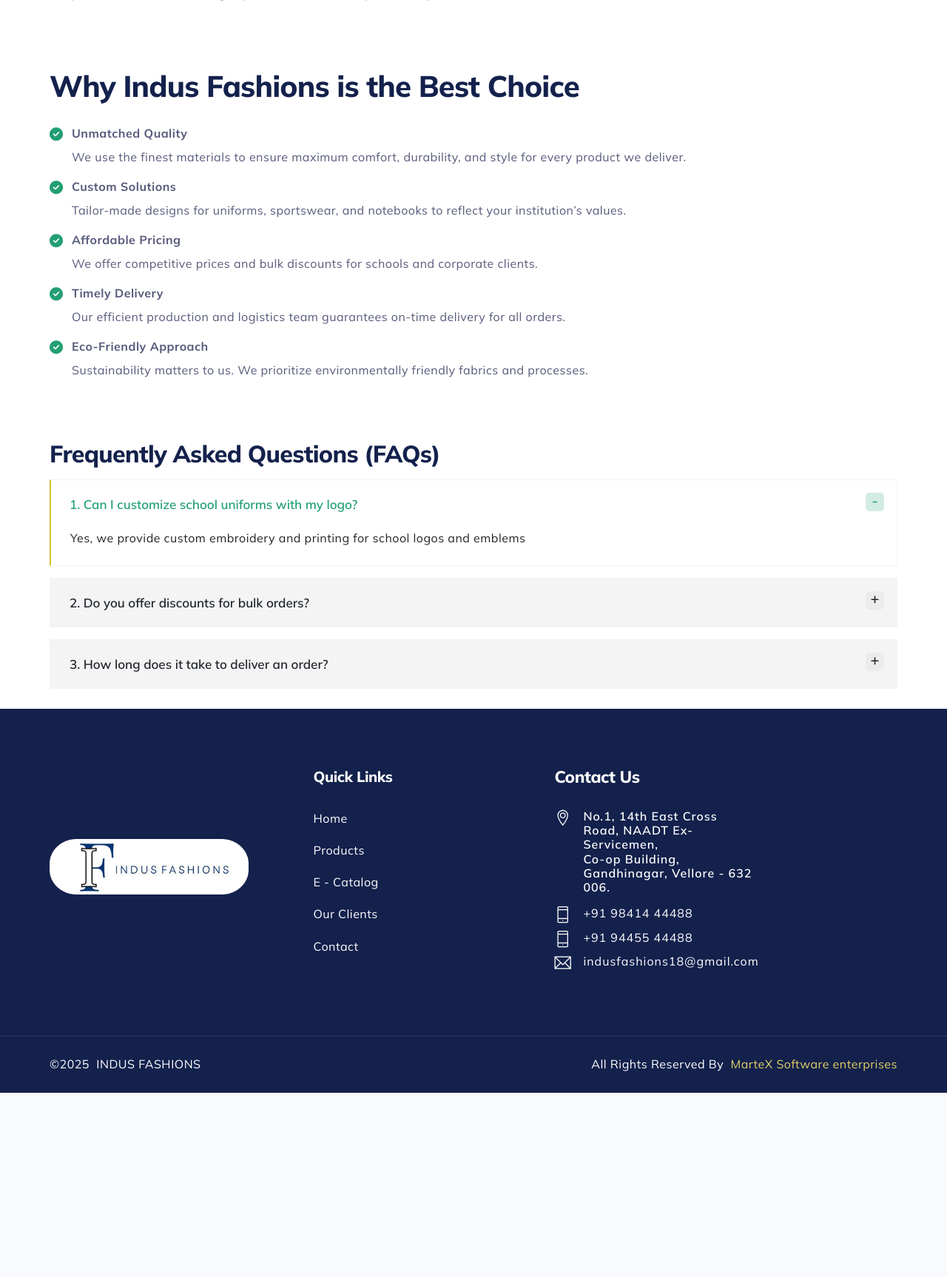
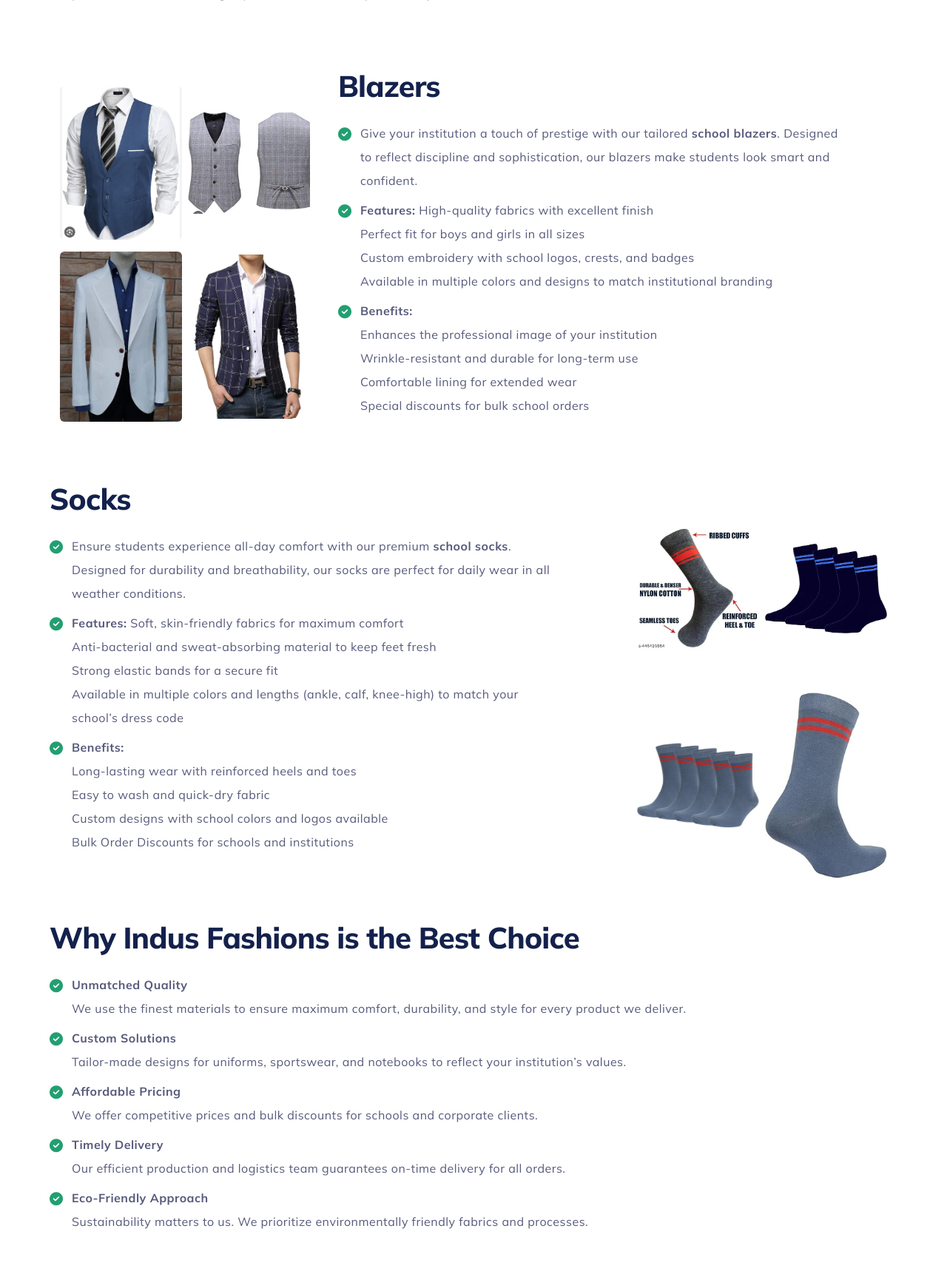
Before and after one commit to madhumitha0511/indus, a Flask app: page /product in a window 1280 px wide. Shown: the part 2864-4590 px from the top of the page at 74% size. Before the commit the page ends 4341 px from the top, so only its background shows below. Run offline with Flask 3, Linux system fonts and the light colour scheme; some libraries are stand-ins or nearby versions.

Commit message:
update product section

```diff
--- a/templates/product.html
+++ b/templates/product.html
@@ -204,6 +204,101 @@
             </div>
         </section>
         <br>
+        <!-- BLAZERS SECTION (Image Left) -->
+<section class="position-relative" style="padding: 20px 0 0 0;">
+    <div class="container position-relative z-index-1">
+        <div class="row justify-content-center">
+            <div class="col-lg-4 mt-1-9 wow fadeIn" data-wow-delay="200ms">
+                <div class="text-center position-relative d-flex justify-content-center align-items-center flex-wrap gap-2">
+                    <img src="/static/img/about-sr/blazer1.jpg" alt="school blazer 1" class="img-fluid w-45 rounded">
+                    <img src="/static/img/about-sr/blazer2.jpg" alt="school blazer 2" class="img-fluid w-45 rounded">
+                    <img src="/static/img/about-sr/blazer3.jpg" alt="school blazer 3" class="img-fluid w-45 rounded mt-2">
+                    <img src="/static/img/about-sr/blazer4.jpg" alt="school blazer 4" class="img-fluid w-45 rounded mt-2">
+                </div>
+            </div>
+            <div class="col-lg-8 col-xxl-8 mb-1-9 mb-lg-0 wow fadeIn" data-wow-delay="200ms"
+                style="visibility: visible; animation-delay: 200ms; animation-name: fadeIn;">
+                <div class="pe-lg-1-9 pe-xl-7">
+                    <h4 class="h1 mb-4 mt-2 z-index-2 position-relative" style="color: #13214c;">Blazers</h4>
+                    <ul class="list-style2 mb-1-9">
+                        <li>
+                            <span>Give your institution a touch of prestige with our tailored <b>school blazers</b>.
+                                Designed to reflect discipline and sophistication, our blazers make students look smart
+                                and confident.</span>
+                        </li>
+                        <li>
+                            <b>Features:</b>
+                            <span>
+                                High-quality fabrics with excellent finish<br>
+                                Perfect fit for boys and girls in all sizes<br>
+                                Custom embroidery with school logos, crests, and badges<br>
+                                Available in multiple colors and designs to match institutional branding
+                            </span>
+                        </li>
+                        <li>
+                            <b>Benefits:</b><br>
+                            <span>
+                                Enhances the professional image of your institution<br>
+                                Wrinkle-resistant and durable for long-term use<br>
+                                Comfortable lining for extended wear<br>
+                                Special discounts for bulk school orders
+                            </span>
+                        </li>
+                    </ul>
+                </div>
+            </div>
+        </div>
+    </div>
+</section>
+<br>
+        <!-- SOCKS SECTION (Image Right) -->
+<section class="position-relative" style="padding: 20px 0 0 0;">
+    <div class="container position-relative z-index-1">
+        <div class="row justify-content-center">
+            <div class="col-lg-8 col-xxl-8 mb-1-9 mb-lg-0 wow fadeIn" data-wow-delay="200ms"
+                style="visibility: visible; animation-delay: 200ms; animation-name: fadeIn;">
+                <div class="pe-lg-1-9 pe-xl-7">
+                    <h4 class="h1 mb-4 mt-2 z-index-2 position-relative" style="color: #13214c;">Socks</h4>
+                    <ul class="list-style2 mb-1-9">
+                        <li>
+                            <span>Ensure students experience all-day comfort with our premium <b>school socks</b>.
+                                Designed for durability and breathability, our socks are perfect for daily wear in all
+                                weather conditions.</span>
+                        </li>
+                        <li>
+                            <b>Features:</b>
+                            <span>
+                                Soft, skin-friendly fabrics for maximum comfort<br>
+                                Anti-bacterial and sweat-absorbing material to keep feet fresh<br>
+                                Strong elastic bands for a secure fit<br>
+                                Available in multiple colors and lengths (ankle, calf, knee-high) to match your school’s
+                                dress code
+                            </span>
+                        </li>
+                        <li>
+                            <b>Benefits:</b><br>
+                            <span>
+                                Long-lasting wear with reinforced heels and toes<br>
+                                Easy to wash and quick-dry fabric<br>
+                                Custom designs with school colors and logos available<br>
+                                Bulk Order Discounts for schools and institutions
+                            </span>
+                        </li>
+                    </ul>
+                </div>
+            </div>
+            <div class="col-lg-4 mt-1-9 wow fadeIn" data-wow-delay="200ms">
+                <div class="text-center position-relative d-flex justify-content-center align-items-center flex-wrap gap-2">
+                    <img src="/static/img/about-sr/socks1.jpg" alt="school socks 1" class="img-fluid w-45 rounded">
+                    <img src="/static/img/about-sr/socks2.jpg" alt="school socks 2" class="img-fluid w-45 rounded">
+                    <img src="/static/img/about-sr/socks4.jpg" alt="school socks 3" class="img-fluid w-45 rounded mt-2">
+                    <img src="/static/img/about-sr/socks3.jpg" alt="school socks 4" class="img-fluid w-45 rounded mt-2">
+                </div>
+            </div>
+        </div>
+    </div>
+</section>
+        <br>
         <section class="position-relative" style="padding: 20px 0 0 0;">
             <div class="container position-relative z-index-1">
                 <div class="row justify-content-center">
```
Also changed, not shown: static/img/about-sr/blazer1.jpg (added), static/img/about-sr/blazer2.jpg (added), static/img/about-sr/blazer3.jpg (added), static/img/about-sr/blazer4.jpg (added), static/img/about-sr/socks1.jpg (added), static/img/about-sr/socks2.jpg (added), static/img/about-sr/socks3.jpg (added), static/img/about-sr/socks4.jpg (added), 1 other file.
